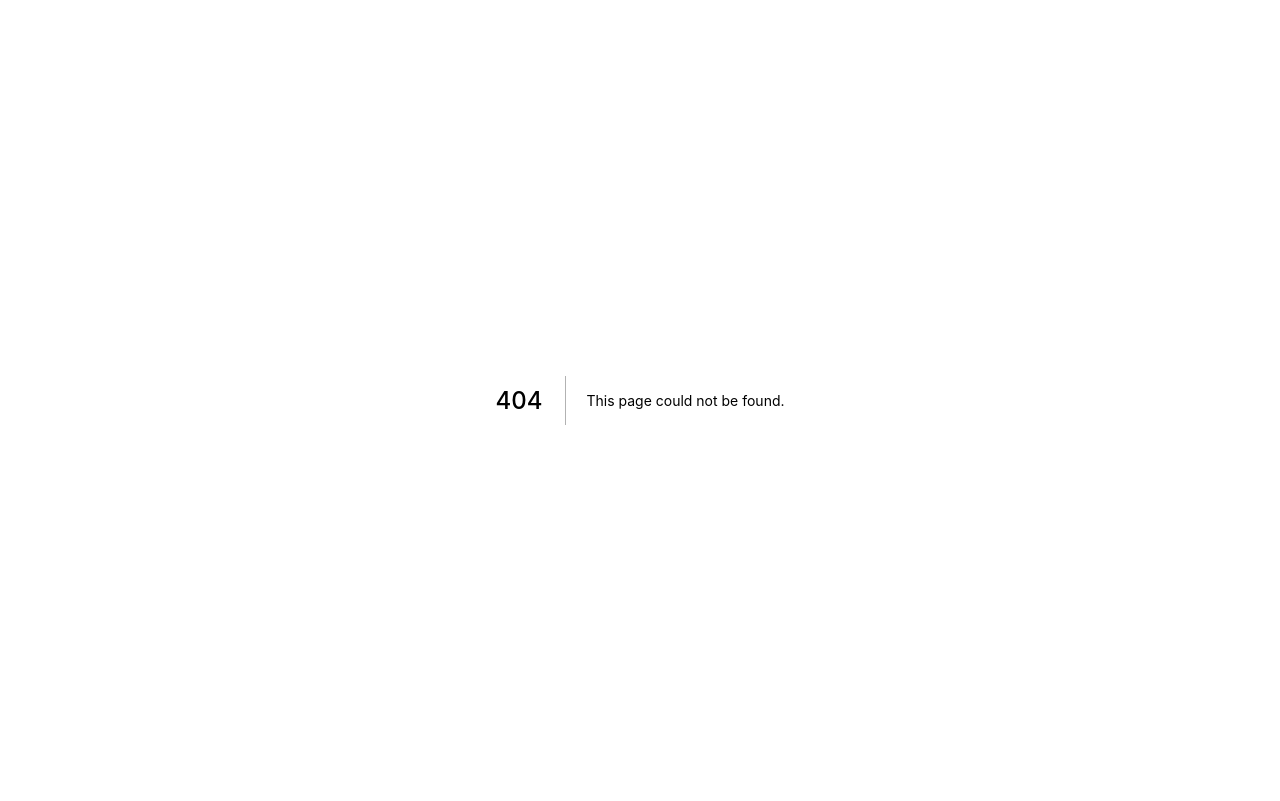
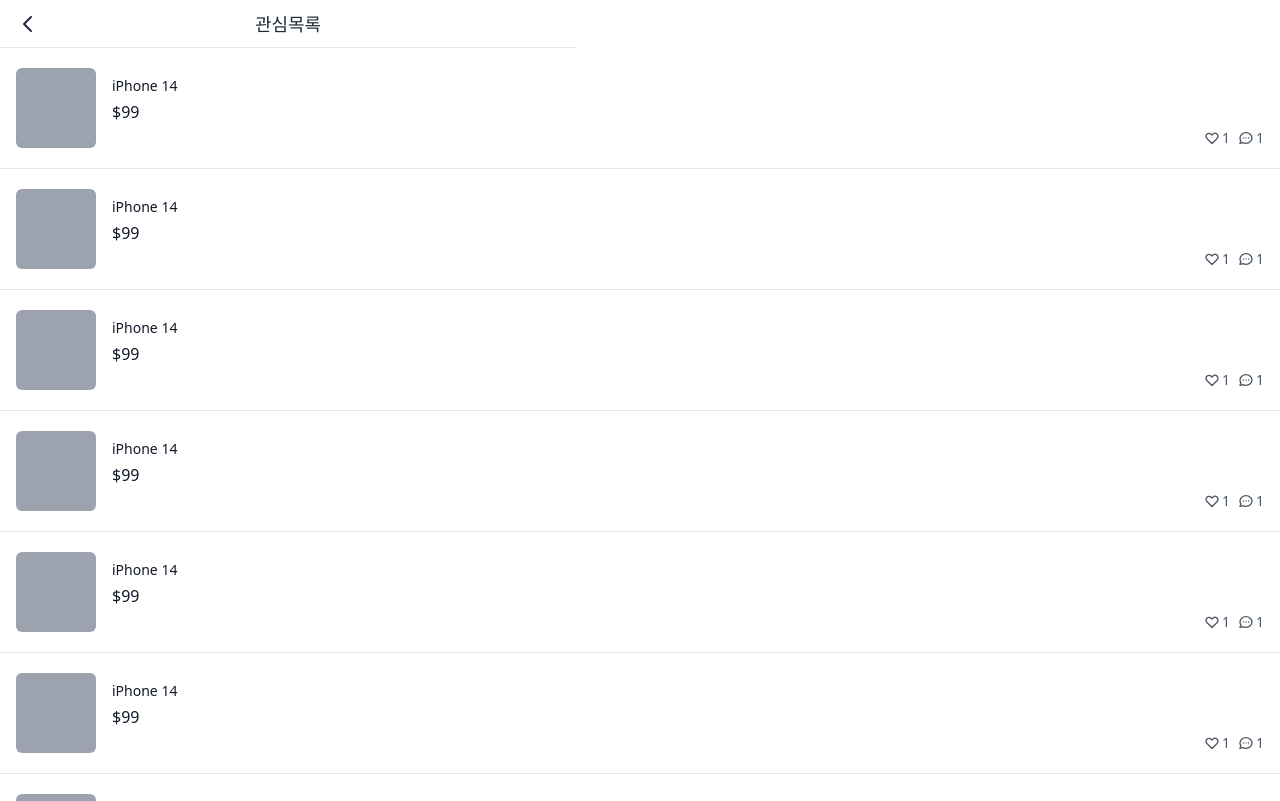
Before and after one commit to mdgarden/carrot-market, a Next.js app: page /profile/loved in a window 1280 px wide. Before the commit this address had no page. Shown: the top 801 px of the page. Built offline with nearby package versions, Linux system fonts and the light colour scheme.

Commit message:
Add profile loved.tsx

```diff
--- /dev/null
+++ b/pages/profile/loved.tsx
@@ -0,0 +1,24 @@
+import type { NextPage } from "next";
+import Item from "../../components/item";
+import Layout from "../../components/layout";
+
+const Loved: NextPage = () => {
+  return (
+    <Layout title="관심목록" canGoBack>
+      <div className="flex flex-col space-y-5 divide-y  pb-10">
+        {[1, 1, 1, 1, 1, 1, 1, 1, 1, 1, 1, 1].map((_, i) => (
+          <Item
+            key={i}
+            id={i}
+            title="iPhone 14"
+            price={99}
+            comments={1}
+            hearts={1}
+          />
+        ))}
+      </div>
+    </Layout>
+  );
+};
+
+export default Loved;
```
